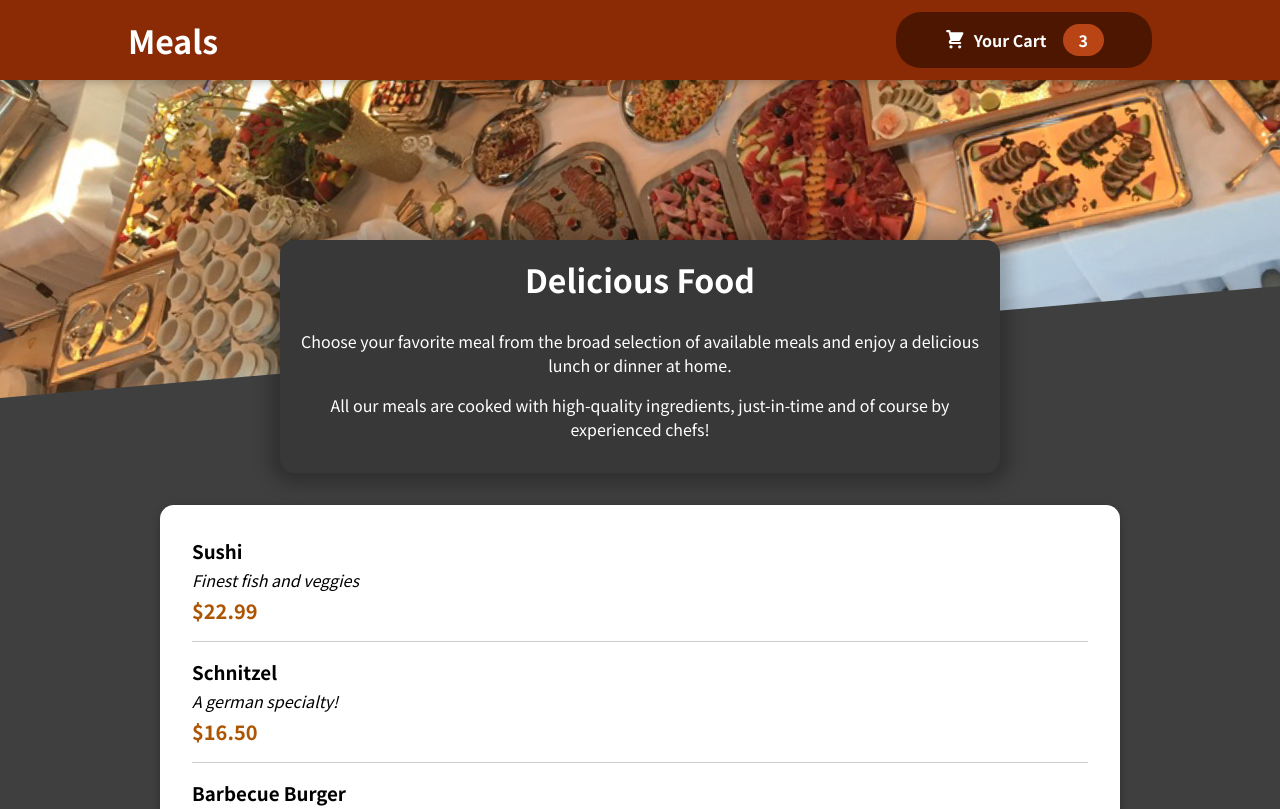
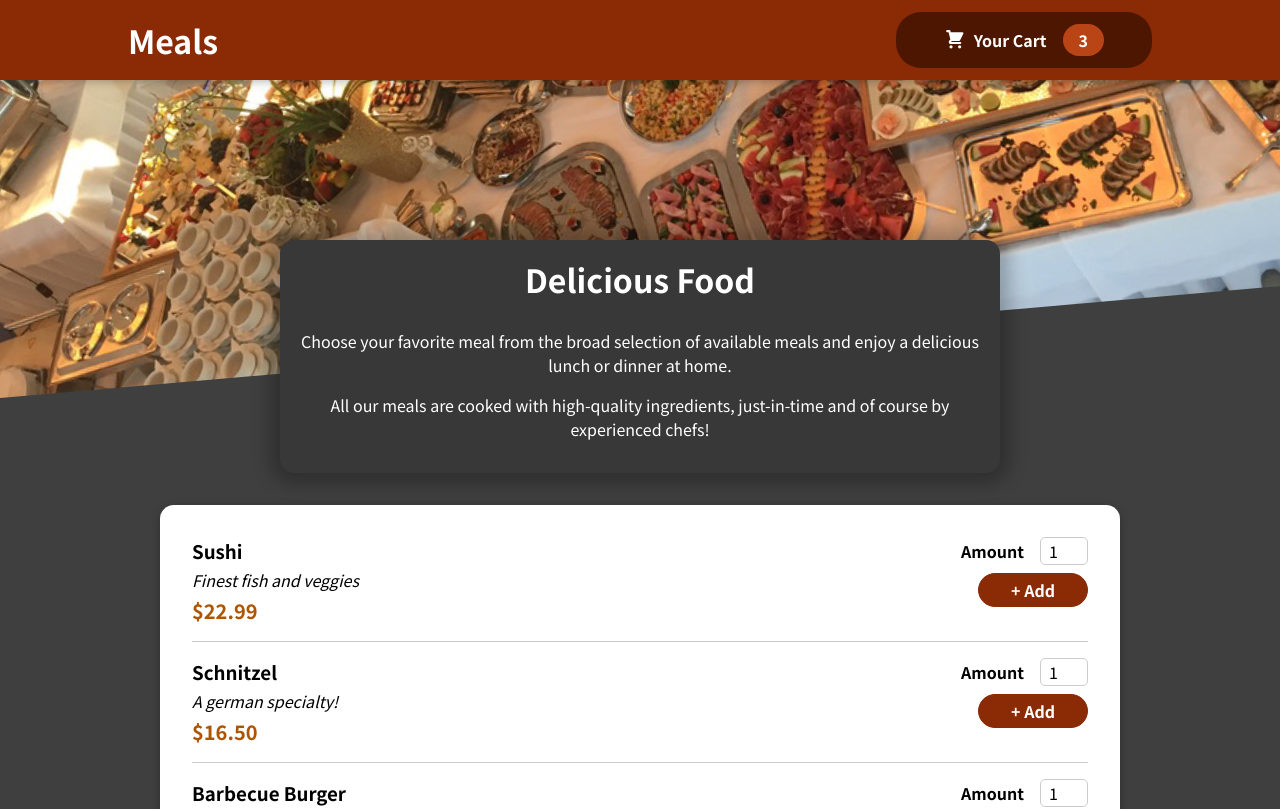
Before and after one commit to lelcruz/FoodOrderApp, a React (Create React App) app: page / in a window 1280 px wide. Shown: the top 809 px of the page. Built offline with nearby package versions, Linux system fonts and the light colour scheme.

Commit message:
Adding a form

```diff
--- a/src/Components/Meals/MealItem/MealItem.js
+++ b/src/Components/Meals/MealItem/MealItem.js
@@ -1,4 +1,5 @@
 import classes from './MealItem.module.css';
+import MealItemForm from "./MealItemForm";
 
  const MealItem = props => {
     const price = `$${props.price.toFixed(2)}`;
@@ -9,7 +10,7 @@
                 <div className={classes.description}>{props.description}</div>
                 <div className={classes.price}>{price}</div></div>
             <div>
-
+                <MealItemForm/>
             </div>
         </li>
 
--- a/src/Components/Meals/MealItem/MealItemForm.js
+++ b/src/Components/Meals/MealItem/MealItemForm.js
@@ -1,6 +1,18 @@
-import classes from 'MealItemForm.module.css';
+import classes from './MealItemForm.module.css';
+import Input from "../../UI/Input";
 const MealItemForm = props =>{
     return(
+        <form className={classes.form}>
+            <Input label="Amount" input={{
+                id: 'amount',
+                type: 'number',
+                min: '1',
+                max: '5',
+                step: '1',
+                defaultValue: '1'
+            }}/>
+            <button>+ Add</button>
+        </form>
 
     );
 };
--- /dev/null
+++ b/src/Components/UI/Input.js
@@ -0,0 +1,12 @@
+import classes from './Input.module.css';
+
+const Input = props =>{
+    return(
+        <div className={classes.input}>
+            <label htmlFor={props.input.id}>{props.label}</label>
+            <input {...props.input} />
+        </div>
+    );
+};
+
+export default Input;
```
Also changed, not shown: src/Components/UI/Input.module.css (renamed from src/Components/Meals/MealItem/Input.module.css).
